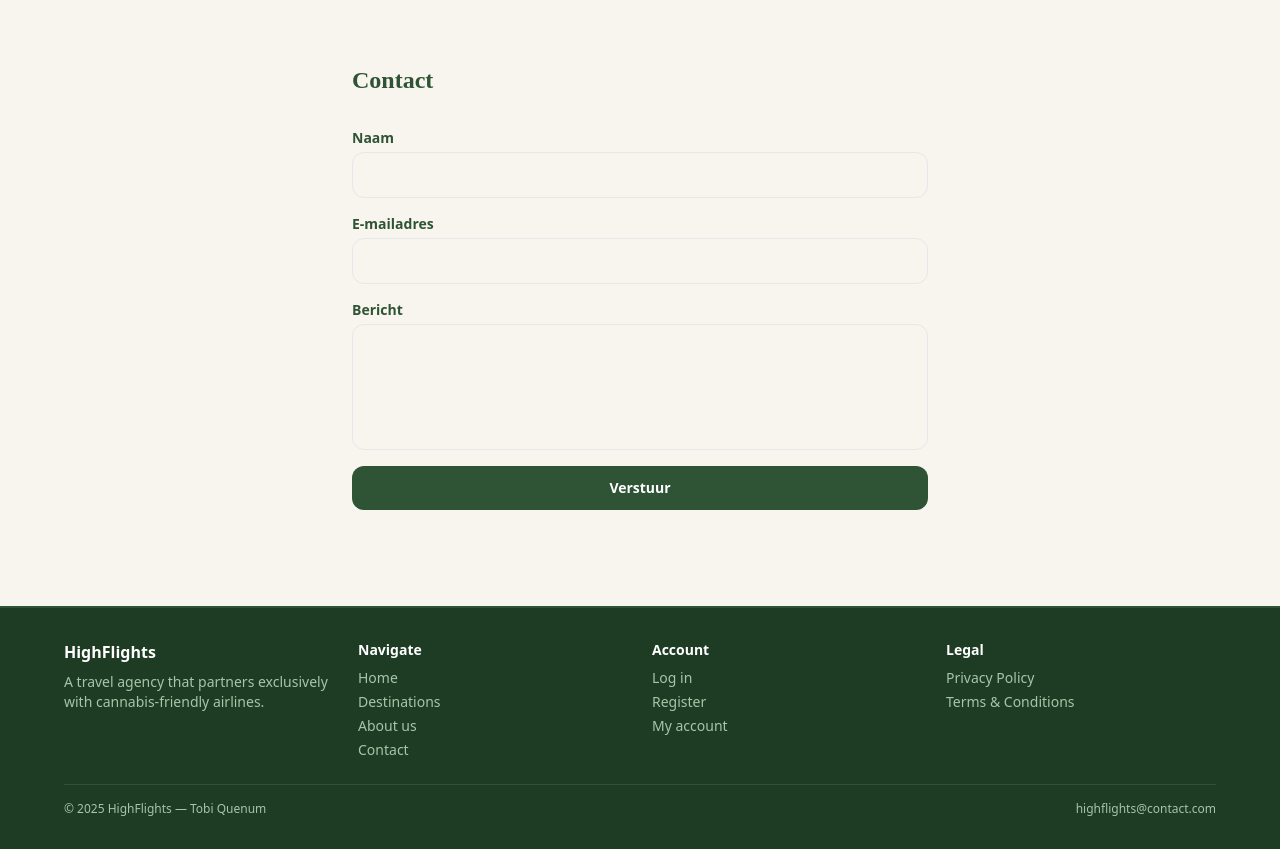
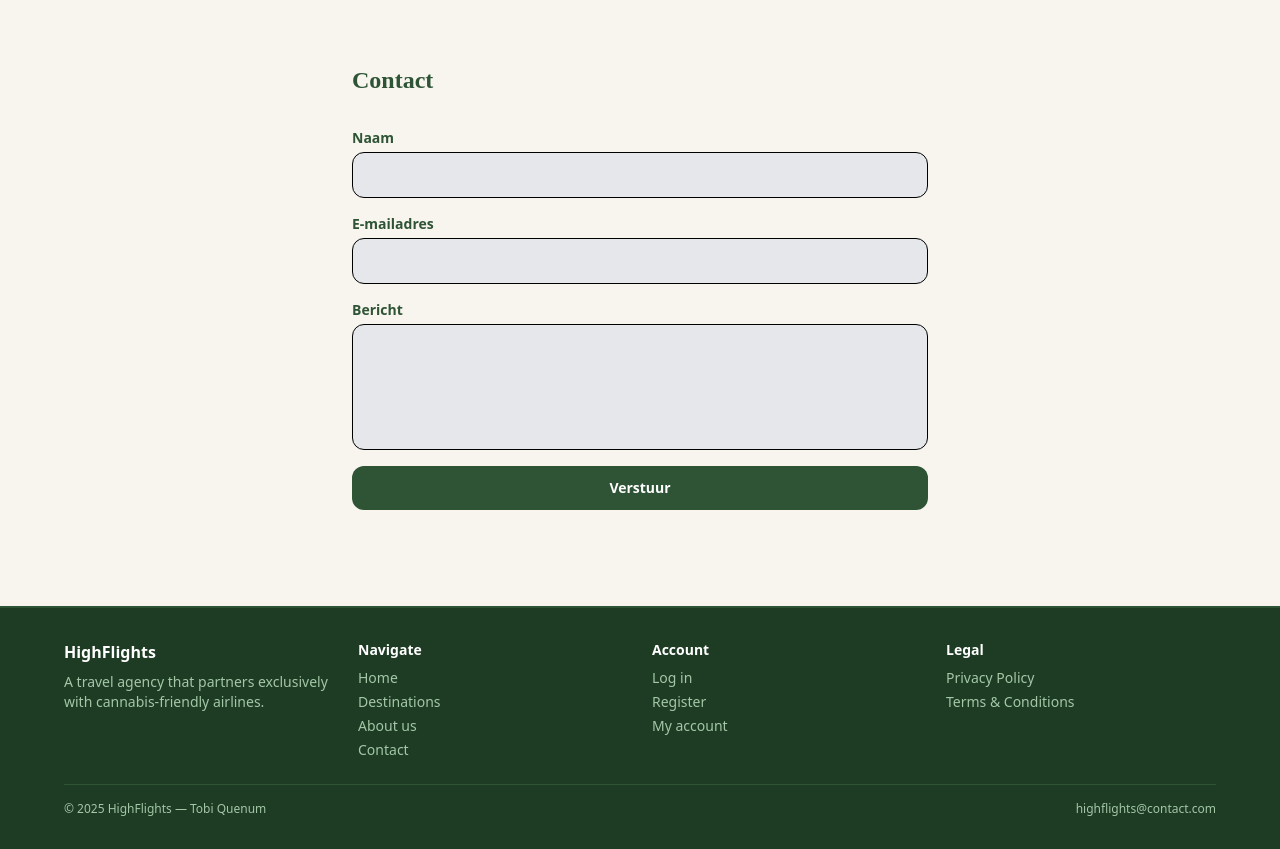
Before and after one commit to Relaced422/reisbureau, a PHP site: page /contact.php in a window 1280 px wide. Shown: the part 139-988 px from the top of the page. Run offline with PHP 8.4, Linux system fonts and the light colour scheme; some web fonts are replaced.

Commit message:
Fixed background colors of forms in contact.php

```diff
--- a/html/contact.php
+++ b/html/contact.php
@@ -54,20 +54,20 @@ if ($_SERVER['REQUEST_METHOD'] === 'POST') {
           <label class="text-sm font-semibold text-[#2e5435]">Naam</label>
           <input type="text" name="name" required
             value="<?= htmlspecialchars($_POST['name'] ?? '') ?>"
-            class="border border-gray-200 rounded-xl px-4 py-3 text-sm focus:outline-none focus:border-[#2e5435]" />
+            class="border border-black rounded-xl px-4 py-3 text-sm focus:outline-none focus:border-[#2e5435] bg-gray-200" />
         </div>
 
         <div class="flex flex-col gap-1">
           <label class="text-sm font-semibold text-[#2e5435]">E-mailadres</label>
           <input type="email" name="email" required
             value="<?= htmlspecialchars($_POST['email'] ?? '') ?>"
-            class="border border-gray-200 rounded-xl px-4 py-3 text-sm focus:outline-none focus:border-[#2e5435]" />
+            class="border border-black rounded-xl px-4 py-3 text-sm focus:outline-none focus:border-[#2e5435] bg-gray-200" />
         </div>
 
         <div class="flex flex-col gap-1">
           <label class="text-sm font-semibold text-[#2e5435]">Bericht</label>
           <textarea name="message" rows="5" required
-            class="border border-gray-200 rounded-xl px-4 py-3 text-sm focus:outline-none focus:border-[#2e5435] resize-none"><?= htmlspecialchars($_POST['message'] ?? '') ?></textarea>
+            class="border border-black rounded-xl px-4 py-3 text-sm focus:outline-none focus:border-[#2e5435] resize-none bg-gray-200"><?= htmlspecialchars($_POST['message'] ?? '') ?></textarea>
         </div>
 
         <button type="submit"
```
